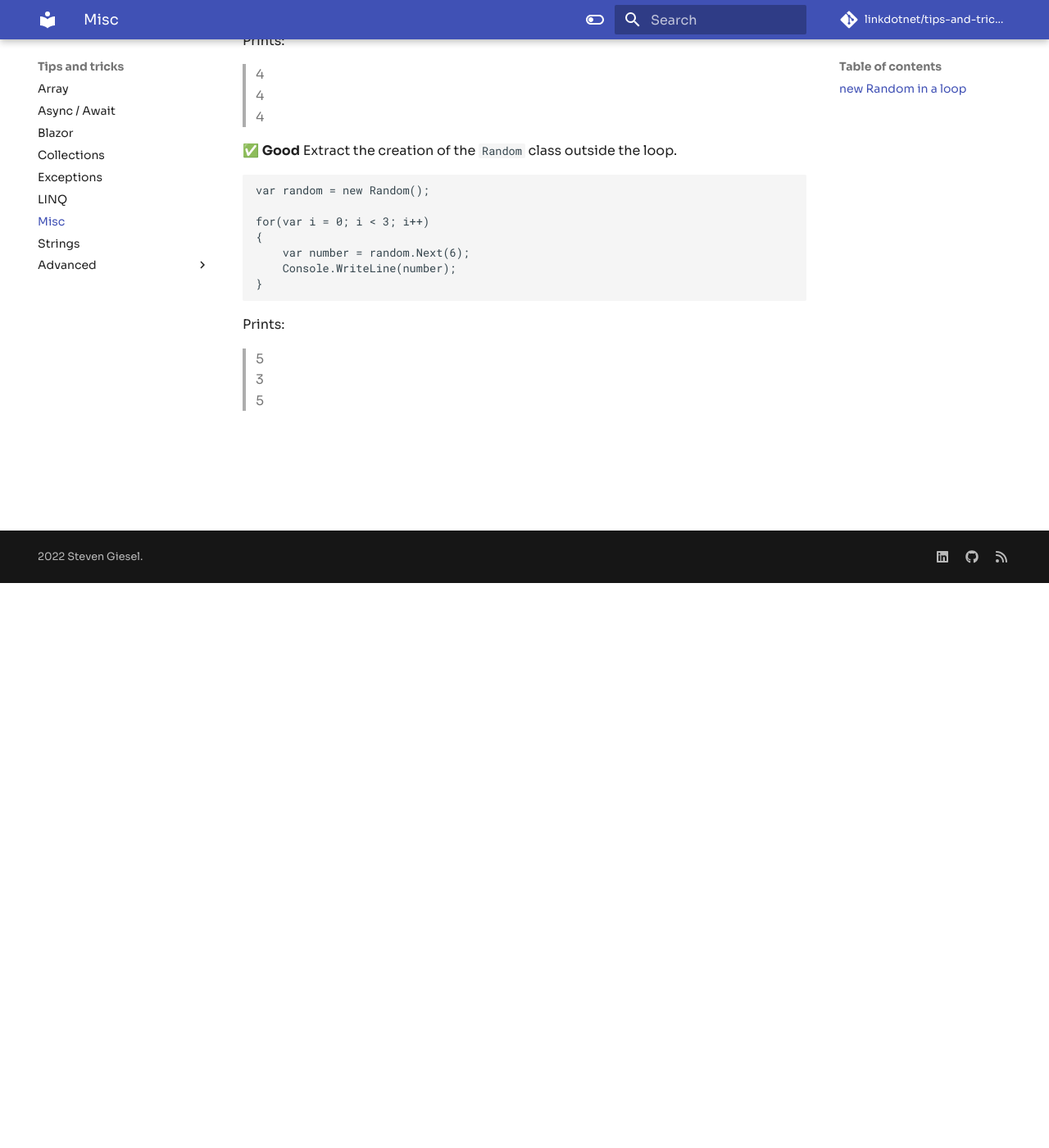
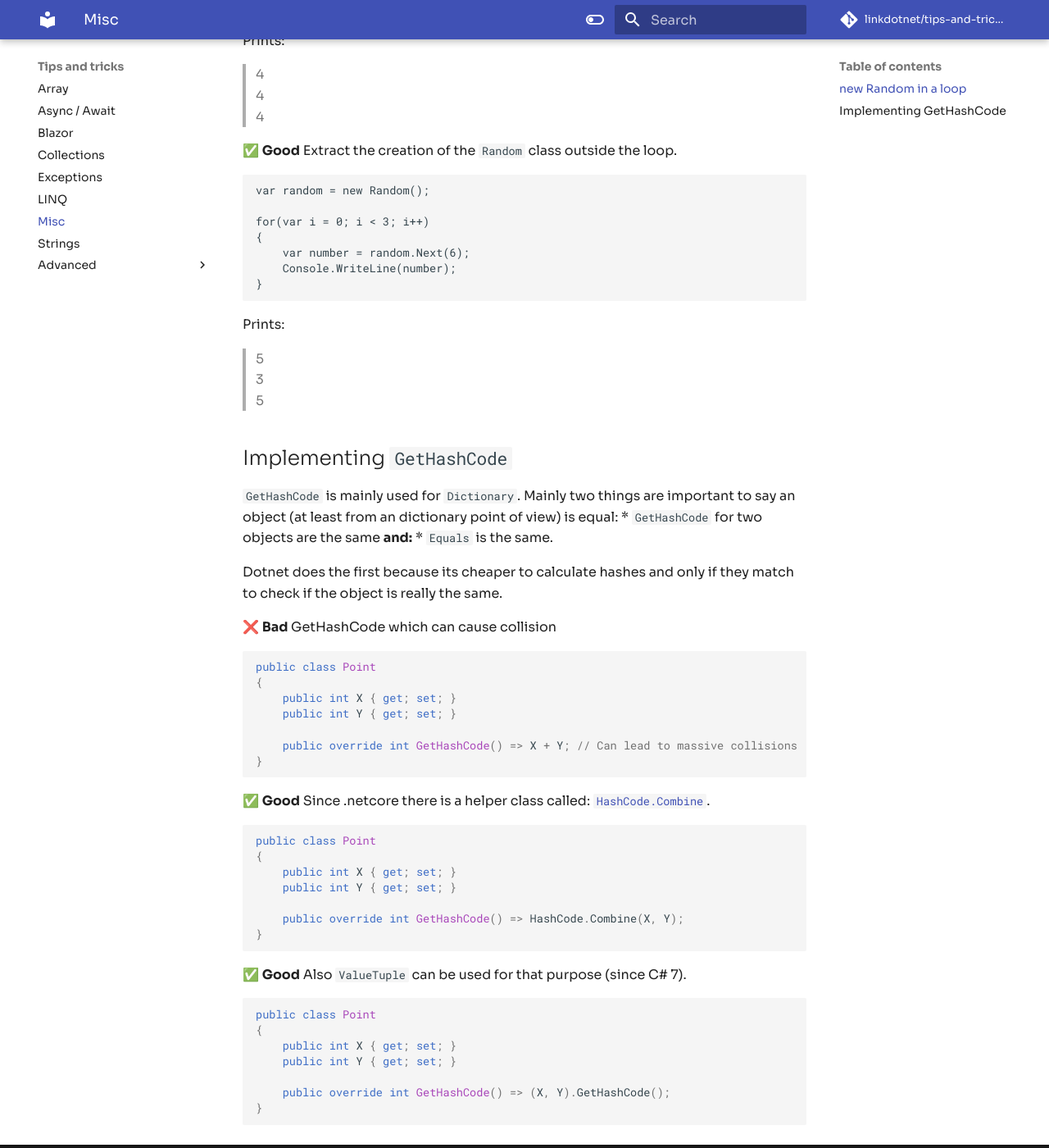
Before and after one commit to linkdotnet/tips-and-tricks, an MkDocs documentation site: the page built from docs/misc.md, in a window 1280 px wide and 1400 px high, scrolled down 689 px. Shown: the whole window at 82% size. Built offline with MkDocs 1.6.1 and Material for MkDocs 9.7.7, drawn with Linux system fonts in a browser that asks for light colours; comment, search, counter and statistics services are not loaded.

Commit message:
Added GetHashCode example

````diff
--- a/docs/misc.md
+++ b/docs/misc.md
@@ -38,3 +38,43 @@ Prints:
 > 5
 > 3
 > 5
+
+## Implementing `GetHashCode`
+`GetHashCode` is mainly used for `Dictionary`. Mainly two things are important to say an object (at least from an dictionary point of view) is equal:
+ * `GetHashCode` for two objects are the same **and:**
+ * `Equals` is the same.
+
+Dotnet does the first because its cheaper to calculate hashes and only if they match to check if the object is really the same.
+
+❌ **Bad** GetHashCode which can cause collision
+```csharp
+public class Point
+{
+	public int X { get; set; }
+	public int Y { get; set; }
+
+	public override int GetHashCode() => X + Y; // Can lead to massive collisions
+}
+```
+
+✅ **Good** Since .netcore there is a helper class called: [`HashCode.Combine`](https://docs.microsoft.com/en-us/dotnet/api/system.hashcode.combine?view=net-6.0).
+```csharp
+public class Point
+{
+	public int X { get; set; }
+	public int Y { get; set; }
+
+	public override int GetHashCode() => HashCode.Combine(X, Y);
+}
+```
+
+✅ **Good** Also `ValueTuple` can be used for that purpose (since C# 7).
+```csharp
+public class Point
+{
+	public int X { get; set; }
+	public int Y { get; set; }
+
+	public override int GetHashCode() => (X, Y).GetHashCode();
+}
+```
````
